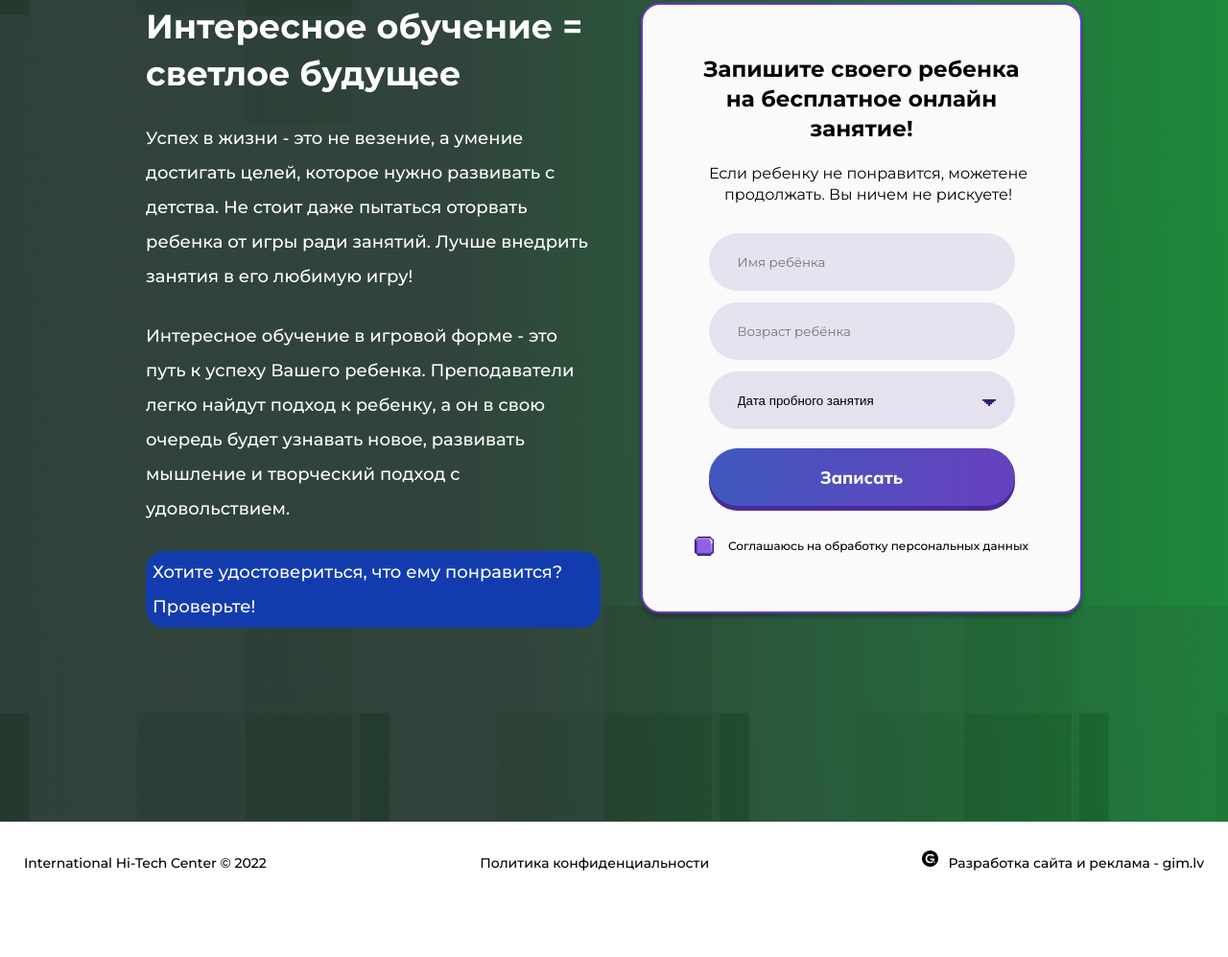
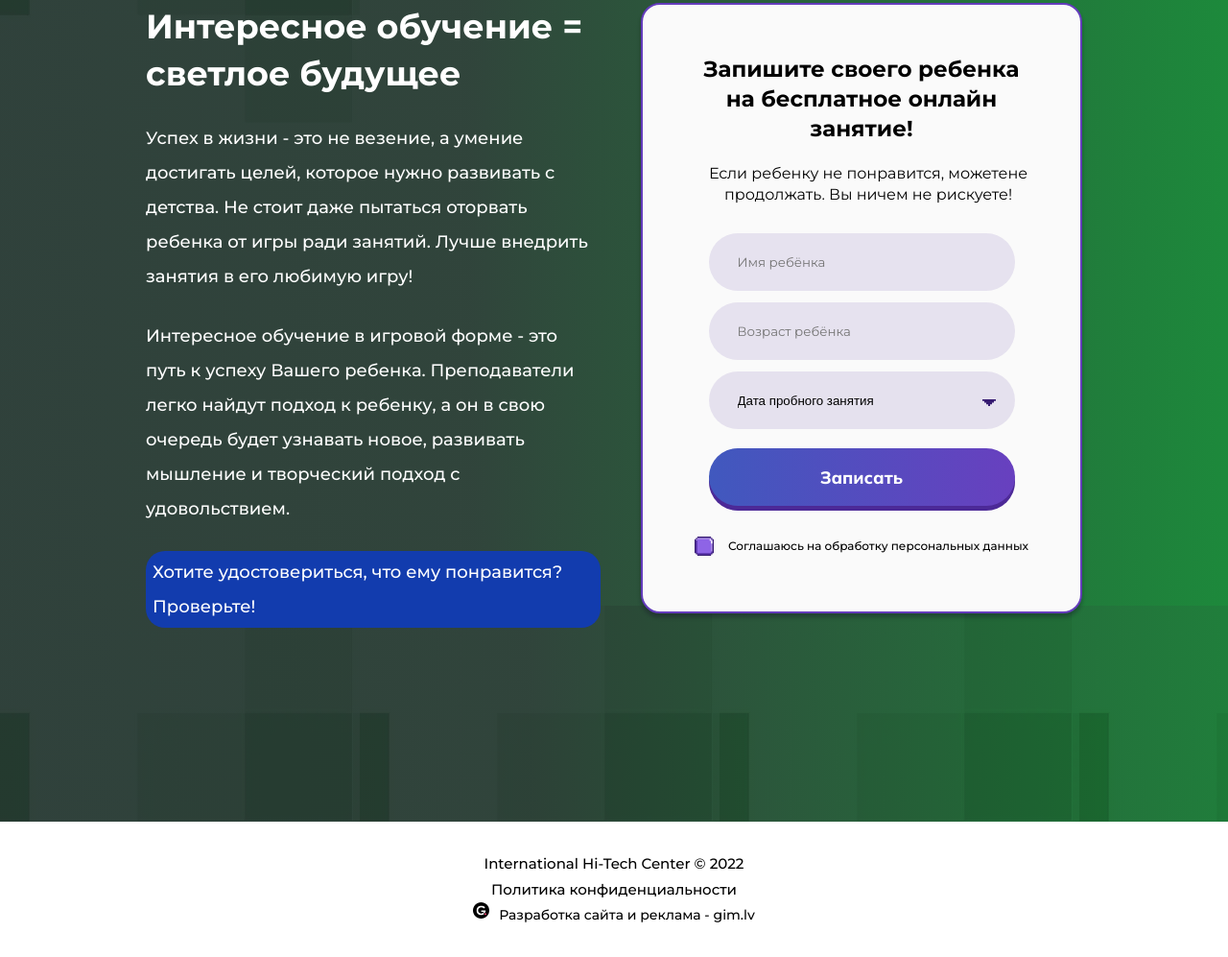
Before and after one commit to AlexWebDev01/minecraft-education, a plain HTML site: page index.html in a window 1280 px wide. Shown: the part 8891-9888 px from the top of the page at 96% size. Before the commit the page ends 9834 px from the top, so only its background shows below. Drawn offline with Linux system fonts and the light colour scheme.

Commit message:
footer mobile layot

```diff
--- a/style/style.scss
+++ b/style/style.scss
@@ -830,9 +830,13 @@ button {
 
 footer {
     display: flex;
+    justify-content: center;
+    padding: 40px 0 43px 0;
+
+    .content-container {
+        display: flex;
         flex-direction: column;
         align-items: center;
-    padding: 40px 0 43px 0;
 
         p, a {
             font-weight: 500;
@@ -840,7 +844,7 @@ footer {
         }
 
         a {
-        margin: 23px 0 23px 0;
+            margin: 16px 0 16px 0;
         }
 
         div {
@@ -850,6 +854,7 @@ footer {
             }
             p, a {
                 font-size: 14px;
+            }
         }
     }
 }
@@ -2238,7 +2243,6 @@ footer {
             }
         }
     }
-}
 
     footer {
         flex-direction: row;
@@ -2258,3 +2262,4 @@ footer {
             }
         }
     }
+}
```
Also changed, not shown: style/style.css, 1 other file. Lines whose indentation alone changed are shown as unchanged.
